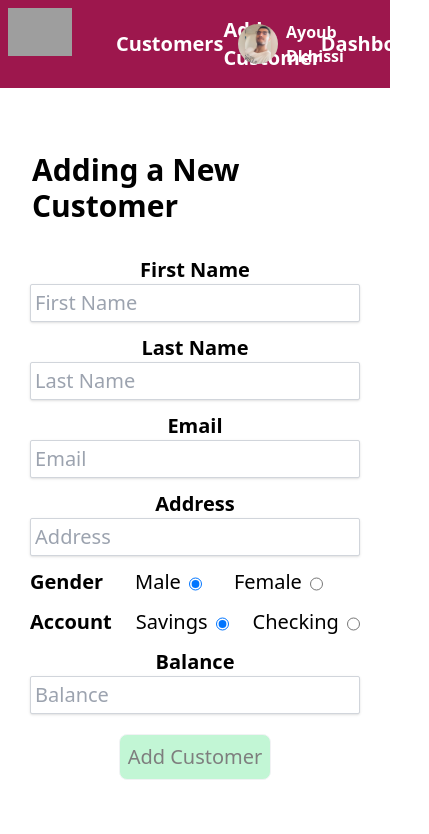
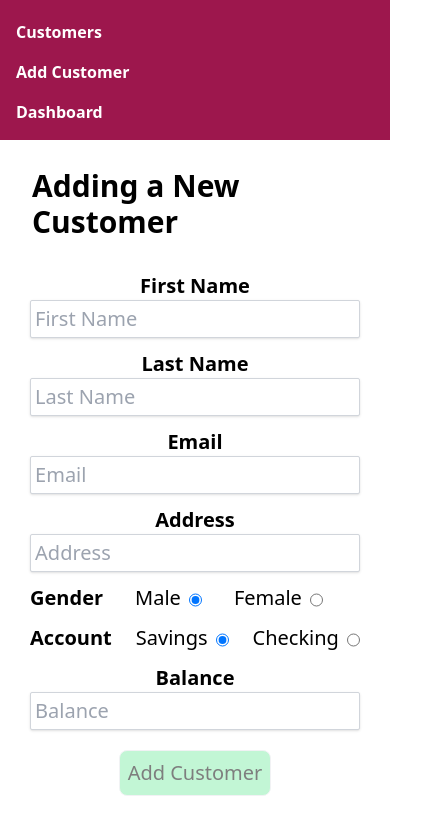
Before and after one commit to ayoubdkhissi/adkhissi_BankApp, an Angular app: page /addCustomer in a window 390 px wide. Shown: the top 834 px of the page, 429 px wide, since content can reach past the window. Built offline with nearby package versions, Linux system fonts and the light colour scheme; grey boxes are pictures that could not be loaded.

Commit message:
Responsivness

```diff
--- a/db.json
+++ b/db.json
@@ -279,6 +279,20 @@
         "type": "Savings",
         "balance": 100000
       }
+    },
+    {
+      "id": "00fd8119-c344-4e92-bb34-0a8c98ce866e",
+      "firstName": "Abir",
+      "lastName": "bouder",
+      "email": "abouder@sqli.com",
+      "address": "Hay Moueaouya",
+      "gender": "Male",
+      "image": "https://robohash.org/88bef32f-09c3-4e59-87d4-d4fcdfd32bdb.png?size=100x100&set=set1",
+      "account": {
+        "accountNumber": "77448864723697",
+        "type": "Savings",
+        "balance": 7000
+      }
     }
   ]
 }
--- a/src/app/customer-card/customer-card.component.html
+++ b/src/app/customer-card/customer-card.component.html
@@ -4,7 +4,7 @@
         <img src="{{customer?.image}}" alt=""
             class="w-24 h-24 rounded-full self-start border-2 shadow-lg border-pink-800">
 
-        <div class=" flex flex-col mx-auto ">
+        <div class=" flex flex-col mx-auto">
             <h1 class="text-xl font-bold">
                 {{customer?.firstName}} {{customer?.lastName}}
             </h1>
--- a/src/app/customer-form/customer-form.component.html
+++ b/src/app/customer-form/customer-form.component.html
@@ -1,4 +1,4 @@
-<div class="flex flex-col mt-8 items-center text-xl">
+<div class="flex flex-col mt-20 lg:mt-8 items-center text-xl">
 
     <h1 class="text-3xl font-bold m-8">{{isAddMode? 'Adding a New Customer': 'Updating Customer'}}</h1>
 
--- a/src/app/customers-list/customers-list.component.html
+++ b/src/app/customers-list/customers-list.component.html
@@ -1,9 +1,9 @@
-<div class="my-5 mx-20">
+<div class=" mt-24 md:my-5 mx-20">
     <input (input)="onSearch($event)" type="text" class="h-10 p-2 border-2 w-full border-gray-300 rounded-lg"
         placeholder="Search for a customer">
 </div>
 
-<div class="grid grid-cols-1 sm:grid-cols-2 md:grid-cols-3 lg:grid-cols-4 gap-6 mx-5 mt-4">
+<div class="grid grid-cols-1 gap-6 mx-5 mt-4 sm:grid-cols-1 md:grid-cols-2 lg:grid-cols-3 ">
     <app-customer-card *ngFor="let customer of customers" [customer]="customer"
         (deleteCustomer)="deleteCustomer($event)"
         [isDeleteLoading]="getIsDeleteLoading(customer.id)"></app-customer-card>
--- a/src/app/dashboard/dashboard.component.html
+++ b/src/app/dashboard/dashboard.component.html
@@ -1,5 +1,5 @@
 
-<div class="grid grid-cols-1 md:grid-cols-2 gap-6 mx-5 mt-4">
+<div class="grid grid-cols-1 md:grid-cols-2 gap-6 mx-5 mt-24">
 
     <app-pie-chart [data]="chart1Data"></app-pie-chart>
 
--- a/src/app/nav-bar/nav-bar.component.html
+++ b/src/app/nav-bar/nav-bar.component.html
@@ -1,23 +1,38 @@
-<div class="flex bg-pink-800">
+<div class="flex items-center justify-between h-fit bg-pink-800 px-4 py-3 md:py-4">
+    <!-- Logo -->
     <img routerLink="/" src="https://www.sqli.com/themes/custom/sqli_theme/dist/images/logo-text-animated.svg"
-        alt="SQLI Logo" class="h-16 p-2 cursor-pointer">
+        alt="SQLI Logo" class="h-8 md:h-14 cursor-pointer">
 
-
-    <!-- search bar -->
-    <ul class="flex justify-between items-center p-4 w-1/3 ml-5 text-xl text-white font-bold ">
+    <!-- Navigation links -->
+    <ul
+        class="hidden md:flex md:items-center md:justify-between md:w-1/3 md:ml-5 md:text-xl md:text-white md:font-bold">
         <li routerLink="/" class="cursor-pointer hover:text-black">Customers</li>
-        <li routerLink="addCustomer" class="cursor-pointer hover:text-black">Add Customer</li>
-        <li routerLink="dashboard" class="cursor-pointer hover:text-black">Dashboard</li>
+        <li routerLink="addCustomer" class="cursor-pointer hover:text-black md:ml-4">Add Customer</li>
+        <li routerLink="dashboard" class="cursor-pointer hover:text-black md:ml-4">Dashboard</li>
     </ul>
 
-
-
-    <!-- username -->
-    <div class="flex  ml-auto mr-3 w-fit  text-white">
-        <div class="flex justify-center items-center cursor-pointer hover:text-black">
-            <img src="../../assets/img/adkhisi.jpg" alt="User" class="h-14 rounded-full p-2">
-            <p class="font-bold">Ayoub Dkhissi</p>
+    <!-- Username -->
+    <div class="flex ml-auto mr-3 items-center text-white">
+        <div class="flex items-center cursor-pointer hover:text-black">
+            <img src="../../assets/img/adkhisi.jpg" alt="User" class="h-8 md:h-14 rounded-full p-2">
+            <p class="hidden md:block font-bold md:ml-2">Ayoub Dkhissi</p>
         </div>
     </div>
 
+    <!-- Hamburger menu (for smaller screens) -->
+    <button type="button" class="md:hidden text-white focus:outline-none">
+        <svg class="h-6 w-6 fill-current" viewBox="0 0 24 24">
+            <path v-if="!isOpen" fill-rule="evenodd" clip-rule="evenodd"
+                d="M3 18h18v-2H3v2zm0-5h18v-2H3v2zm0-7v2h18V6H3z" />
+            <path v-if="isOpen" fill-rule="evenodd" clip-rule="evenodd"
+                d="M13.41 12l3.3-3.3a1 1 0 0 0-1.42-1.4L12 10.57l-3.3-3.3a1 1 0 1 0-1.4 1.42L10.57 12l-3.3 3.3a1 1 0 1 0 1.4 1.4L12 13.43l3.3 3.3a1 1 0 1 0 1.42-1.4L13.43 12z" />
+        </svg>
+    </button>
+
+    <!-- Responsive navigation links (for smaller screens) -->
+    <div class="md:hidden absolute top-0 left-0 w-full bg-pink-800 pt-3 pb-2">
+        <a routerLink="/" class="block text-white font-bold py-2 px-4 hover:text-black">Customers</a>
+        <a routerLink="addCustomer" class="block text-white font-bold py-2 px-4 hover:text-black">Add Customer</a>
+        <a routerLink="dashboard" class="block text-white font-bold py-2 px-4 hover:text-black">Dashboard</a>
+    </div>
 </div>
```
